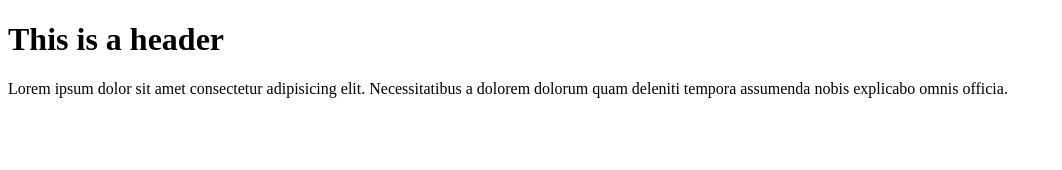
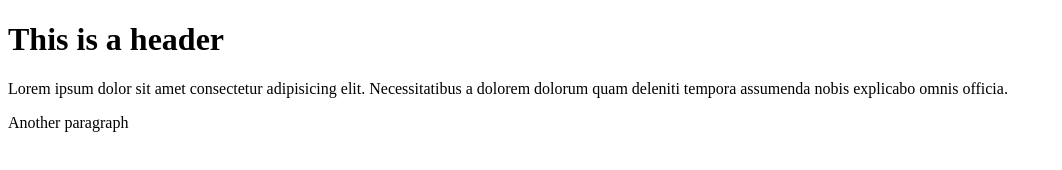
Before and after one commit to jlybruns/git-test, a plain HTML site: page index.html in a window 1280 px wide. Shown: the whole page, without its empty margins (0-1062 px from the left). Drawn offline with Linux system fonts and the light colour scheme.

Commit message:
Third commit

```diff
--- a/index.html
+++ b/index.html
@@ -16,6 +16,7 @@
 
         <h1>This is a header</h1>
         <p>Lorem ipsum dolor sit amet consectetur adipisicing elit. Necessitatibus a dolorem dolorum quam deleniti tempora assumenda nobis explicabo omnis officia.</p>
+        <p>Another paragraph</p>
         <!--[if lt IE 7]>
             <p class="browsehappy">You are using an <strong>outdated</strong> browser. Please <a href="#">upgrade your browser</a> to improve your experience.</p>
         <![endif]-->
```
